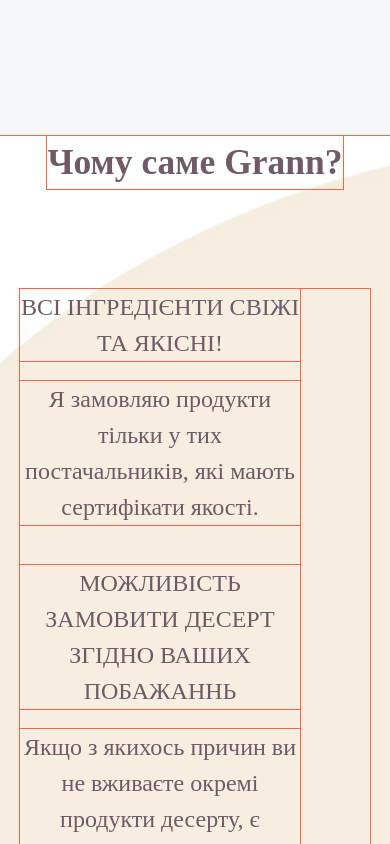
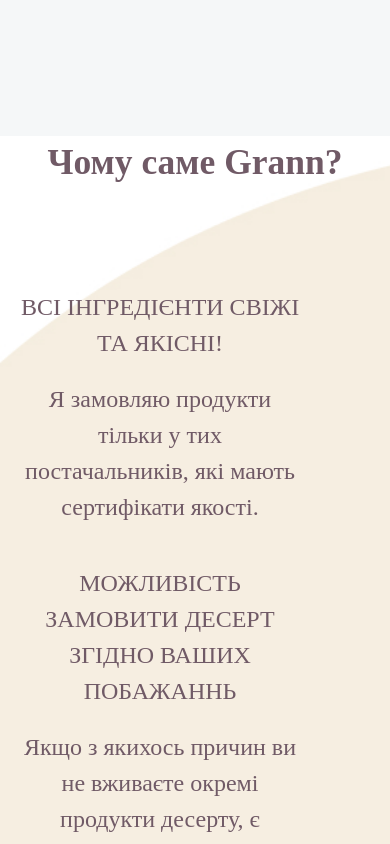
Before and after one commit to Andriikryl/grann-web-lending, a Next.js app: page / in a window 390 px wide. Shown: the part 3220-4064 px from the top of the page. Built offline with nearby package versions, Linux system fonts and the light colour scheme; a web font is replaced by a local one.

Commit message:
add responsive to the socioal section component

```diff
--- a/src/app/components/sections/social/styles.module.css
+++ b/src/app/components/sections/social/styles.module.css
@@ -12,3 +12,19 @@
 .social__image{
     grid-column: 4 span;
 }
+
+@media (max-width:1000px) {
+    .social__box{
+        place-items: center;
+        grid-template-columns: repeat(6, 1fr);
+    }
+    .social__image{
+        grid-column: 3 span;
+    }
+}
+
+@media (max-width:600px) {
+    .social__image{
+        grid-column: 6 span;
+    }
+}
--- a/src/app/components/title/style.module.css
+++ b/src/app/components/title/style.module.css
@@ -1,5 +1,5 @@
 .introLine{
-    width: max-content;
+    text-align: center;
     margin-inline: auto;
     justify-content: center;
     display: flex;
--- a/src/app/globals.css
+++ b/src/app/globals.css
@@ -5,7 +5,7 @@
   box-sizing: border-box;
 }
 * {
-  outline: 1px solid tomato;
+  /* outline: 1px solid tomato; */
   margin: 0;
   padding: 0;
 }
--- a/src/app/page.tsx
+++ b/src/app/page.tsx
@@ -16,8 +16,8 @@
       <Info />
       <Delivery />
       <About />
-      {/* <Questions /> */}
-      {/* <Social /> */}
+      <Questions />
+      <Social />
     </>
   );
 }
```
